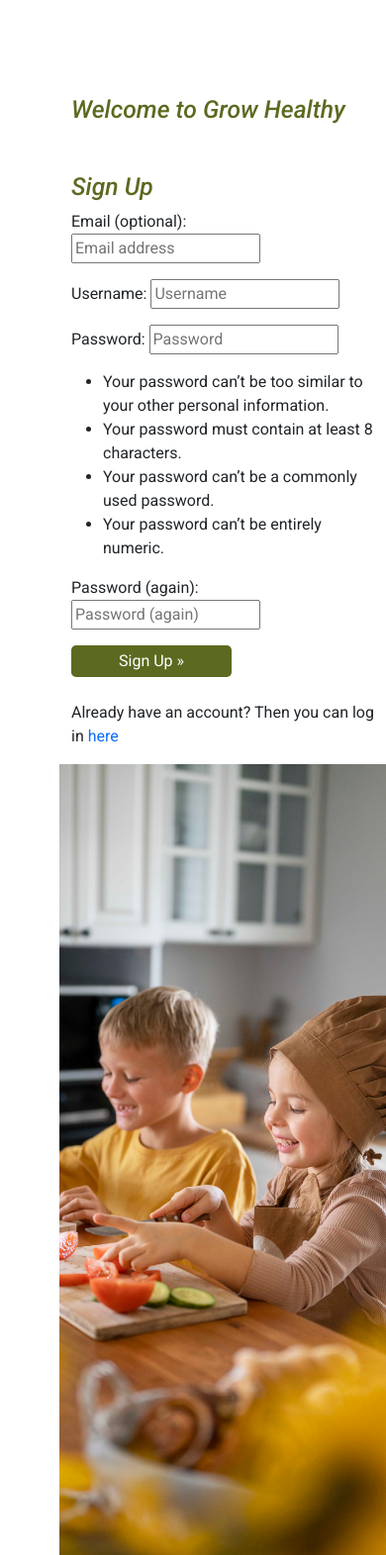
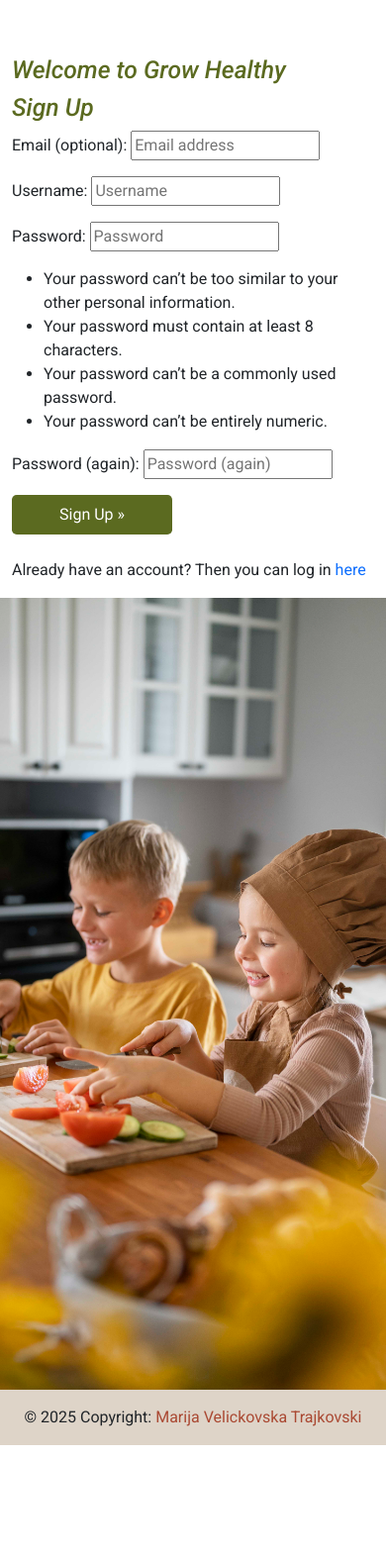
Before and after one commit to marijavelickovska/grow_healthy, a Django app: page /accounts/signup/ in a window 390 px wide. Shown: the part 58-1629 px from the top of the page at 99% size. After the commit the page ends 1518 px from the top, so only its background shows below. Run offline with Django 4.2, Linux system fonts and the light colour scheme; some libraries are stand-ins or nearby versions.

Commit message:
Improve responsiveness on mobile devices

```diff
--- a/home/templates/home/home.html
+++ b/home/templates/home/home.html
@@ -110,8 +110,8 @@
             <h3 class="fst-italic green">Join our community by logging in or registering!</h3>
             <p class="mb-4 fst-italic">Together, let's raise strong, healthy, and happy children — one bite at a time.
             </p>
-            <a href="{% url 'account_login' %}" class="btn btnDarkGreen px-5 mb-3">Log In</a>
-            <a href="{% url 'account_signup' %}" class="btn btnDarkGreen px-5 mb-3">Sign Up</a>
+            <a href="{% url 'account_login' %}" class="btn btnGreen px-5 mb-3">Log In</a>
+            <a href="{% url 'account_signup' %}" class="btn btnGreen px-5 mb-3">Sign Up</a>
         </div>
     </div>
 </section>
--- a/static/css/style.css
+++ b/static/css/style.css
@@ -66,30 +66,16 @@ h1 {
   color: var(--brown-color);
 }
 
-.navbar .btnGreen {
-  background-color: var(--hover-color);
-  color: #fff;
+.btnGreen {
+  background-color: var(--secondary-color);
+  color: #fff !important;
   border: none;
   padding: 0.5rem 2rem;
   margin-right: 1rem;
   border-radius: 0.3rem;
 }
 
-.navbar .btnGreen:hover {
-  background-color: var(--secondary-color);
-  color: white;
-}
-
-.btnDarkGreen {
-  background-color: var(--secondary-color);
-  color: #fff !important;
-  border: none;
-  padding: 0.25rem 5rem;
-  margin-right: 1rem;
-  border-radius: 0.3rem;
-}
-
-.btnDarkGreen:hover {
+.btnGreen:hover {
   background-color: var(--hover-color);
   color: white !important;
 }
@@ -274,6 +260,17 @@ footer a {
   main {
     overflow-y: auto;
   }
+
+  .navbar .btnGreen {
+    display: inline-block;
+    width: 8rem;
+    margin-top: 0.5rem;
+  }
+
+  .logIn-welcome,
+  .signUp-welcome {
+    margin: 0.5rem 0 !important;
+  }
 }
 
 @media screen and (min-width: 576px) {
--- a/templates/404.html
+++ b/templates/404.html
@@ -7,6 +7,6 @@
     <h1 class="display-2 text-danger">404</h1>
     <p class="fs-4 green mt-5">Oops! The page you're looking for doesn't exist.</p>
     <p class="text-muted">It might have been removed, renamed, or did not exist in the first place.</p>
-    <a href="{% url 'dashboard' %}" class="btn btn-primary mt-5">Go back to Dashboard</a>
+    <a href="{% url 'home' %}" class="btn btn-primary mt-5">Go back Home</a>
 </div>
 {% endblock %}
--- a/templates/account/signup.html
+++ b/templates/account/signup.html
@@ -7,9 +7,9 @@
 
 {% block signup %}
 <div class="container-fluid">
-  <div class="row ms-5">
+  <div class="row">
     <div class="col-12 col-md-6 pt-5">
-      <h2 class="fst-italic green my-5">Welcome to Grow Healthy</h2>
+      <h2 class="fst-italic green my-5 signUp-welcome">Welcome to Grow Healthy</h2>
       <h2 class="fst-italic green">Sign Up</h2>
       <form class="signup" id="signup_form" method="post" action="{% url 'account_signup' %}">
         {% csrf_token %}
@@ -17,7 +17,7 @@
         {% if redirect_field_value %}
         <input type="hidden" name="{{ redirect_field_name }}" value="{{ redirect_field_value }}" />
         {% endif %}
-        <button class="btn btnDarkGreen px-5 mb-4" type="submit">{% trans "Sign Up" %} &raquo;</button>
+        <button class="btn btnGreen px-5 mb-4" type="submit">{% trans "Sign Up" %} &raquo;</button>
       </form>
       <p>Already have an account? Then you can log in <a class="link" href="{{ login_url }}">here</a></p>
     </div>
--- a/templates/base.html
+++ b/templates/base.html
@@ -54,11 +54,11 @@
                     </li>
                     {% else %}
                     <li class="nav-item">
-                        <a class="nav-link btnDarkGreen {% if request.path == login_url %}active" aria-current="page{% endif %}"
+                        <a class="nav-link btnGreen {% if request.path == login_url %}active" aria-current="page{% endif %}"
                             href="{% url 'account_login' %}">Log In</a>
                     </li>
                     <li class="nav-item">
-                        <a class="nav-link btnDarkGreen {% if request.path == signup_url %}active" aria-current="page{% endif %}"
+                        <a class="nav-link btnGreen {% if request.path == signup_url %}active" aria-current="page{% endif %}"
                             href="{% url 'account_signup' %}">Sign Up</a>
                     </li>
                     {% endif %}
```
Also changed, not shown: 1 other file.
